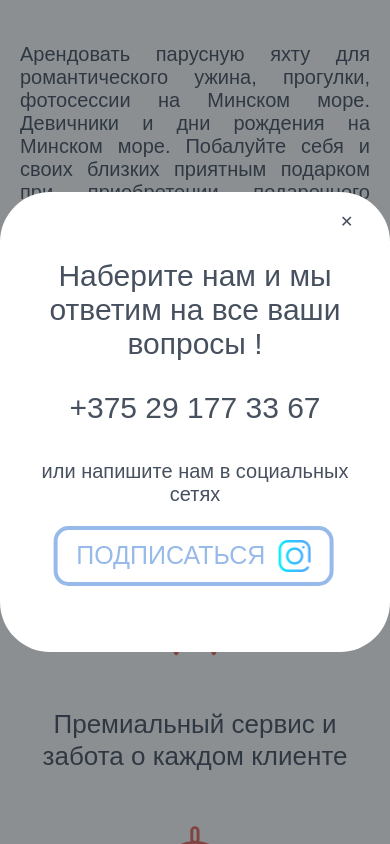
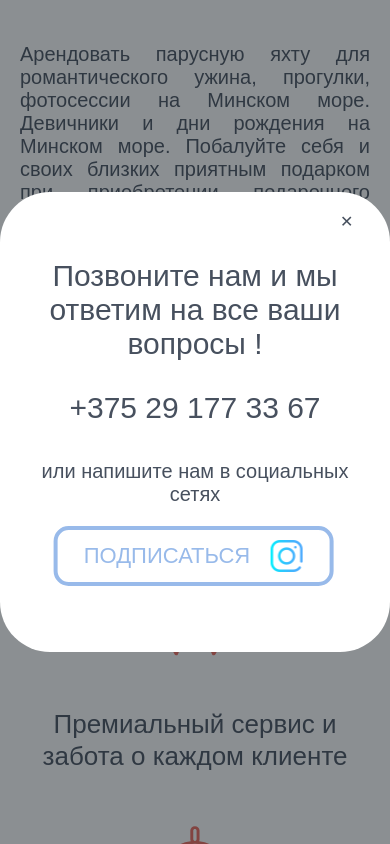
Before and after one commit to minskyacht/yacht, a React (Create React App) app: page / in a window 390 px wide. Both pictures are taken after a click on the button "ЗАБРОНИРОВАТЬ". Shown: the part 871-1715 px from the top of the page. Built offline with nearby package versions, Linux system fonts and the light colour scheme; a web font is replaced by a local one.

Commit message:
fix price container

```diff
--- a/src/PriceContainer/PriceContainer.css
+++ b/src/PriceContainer/PriceContainer.css
@@ -132,6 +132,10 @@
 }
 
 @media (max-width: 476px) {
+    .price_container{
+        margin:0 20px 50px;
+    }
+
     .price_container_title{
         margin-top: 30px;
         font-size: 40px;
@@ -151,7 +155,6 @@
 
     .price_item {
         min-height: 560px;
-        padding: 0 15px;
         width: 95% !important;
     }
 
--- a/src/ReservationWindow/ReservationWindow.css
+++ b/src/ReservationWindow/ReservationWindow.css
@@ -82,7 +82,7 @@
 
 @media (max-width: 767px) {
     .instagram_button{
-        font-size: 25px;
+        font-size: 22px;
     }
 }
 
--- a/src/ReservationWindow/ReservationWindow.js
+++ b/src/ReservationWindow/ReservationWindow.js
@@ -9,7 +9,7 @@ export const ReservationWindow=React.forwardRef(({closeModal},ref)=>{
             <h6
                 className="modal_reservation_title"
             >
-                Наберите нам и мы ответим на все ваши вопросы !
+                Позвоните нам и мы ответим на все ваши вопросы !
             </h6>
             <div className={'modal_phone_container'}>
                 <a href={'tel:+375291773367'} className={'contact_phone'}>+375 29 177 33 67</a>
```
